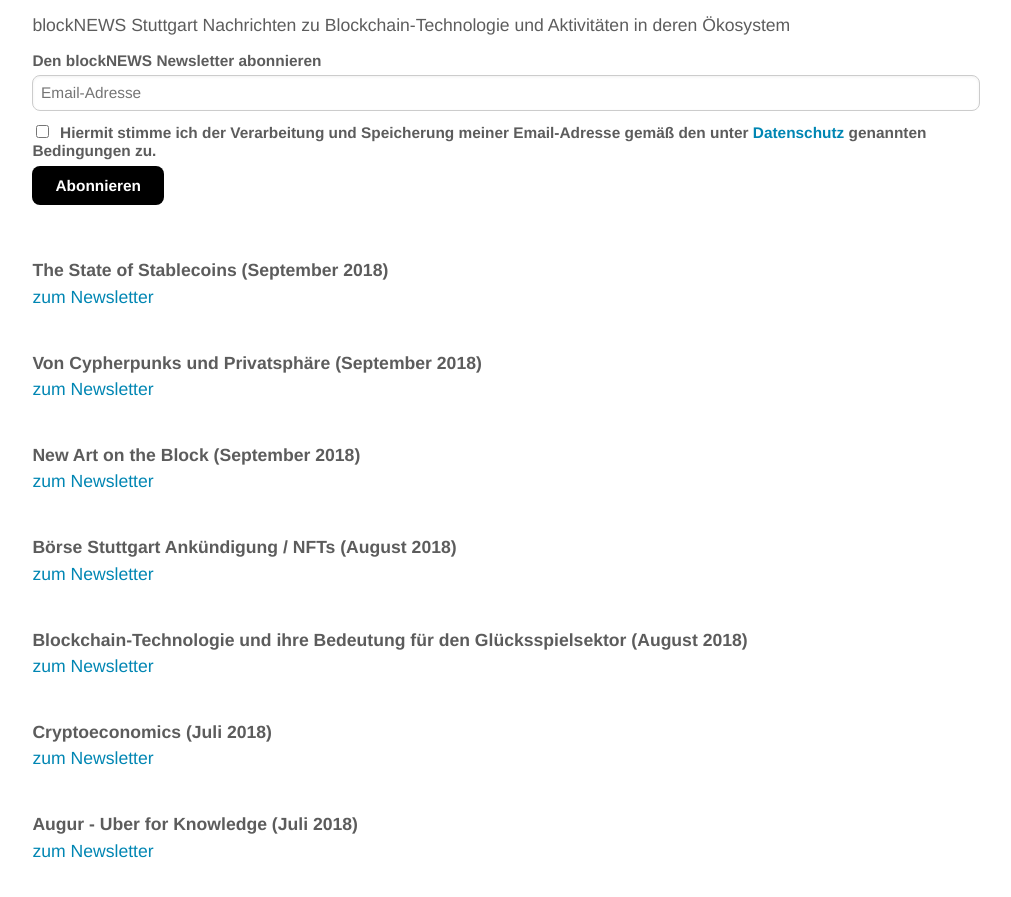
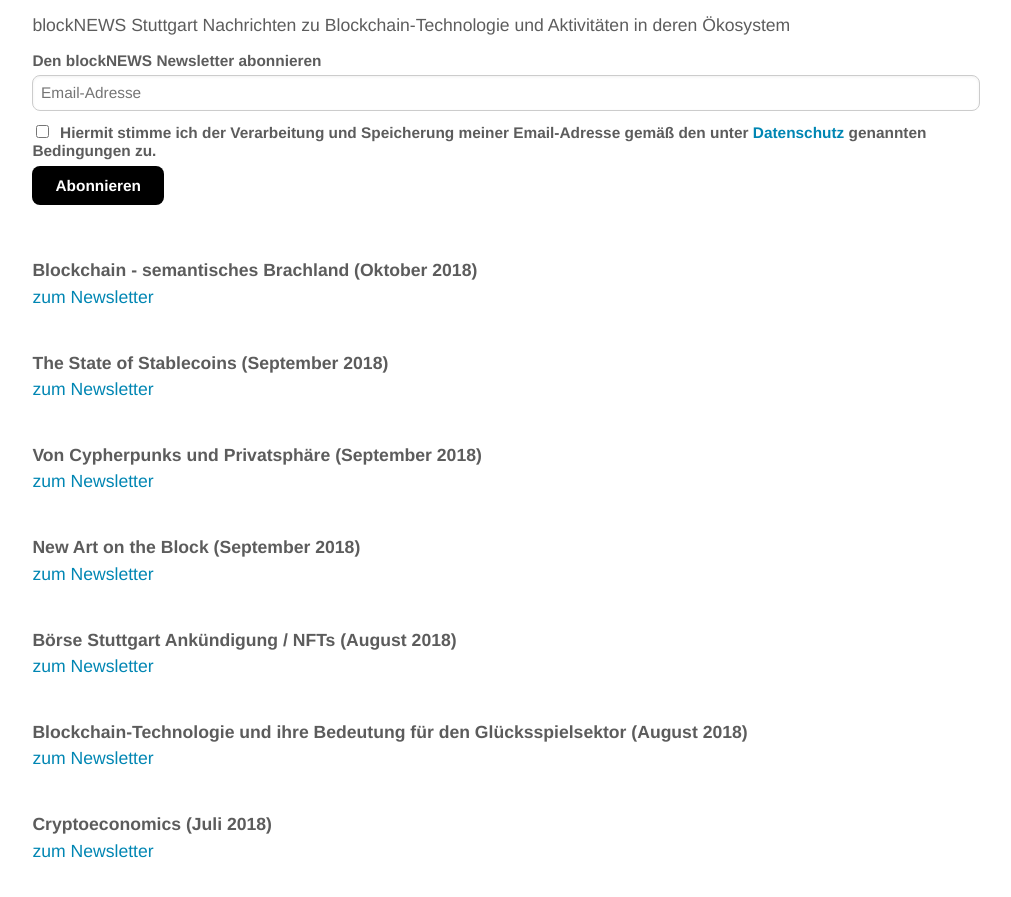
Before and after one commit to blocklab/site, a Jekyll site: the page built from newsletter.md, in a window 1280 px wide and 900 px high, scrolled down 529 px. Shown: the top 897 px of the window, without its empty margins (134-1145 px from the left). Built offline with Jekyll 4.4.1, drawn with Linux system fonts in a browser that asks for light colours; comment, search, counter and statistics services are not loaded.

Commit message:
Update newsletter.md

```diff
--- a/newsletter.md
+++ b/newsletter.md
@@ -33,6 +33,11 @@ Nachrichten zu Blockchain-Technologie und Aktivitäten in deren Ökosystem
 <!--End mc_embed_signup-->
 
 <br>
+<br>
+**Blockchain - semantisches Brachland (Oktober 2018)**
+<br>
+[zum Newsletter](https://mailchi.mp/cc49ff5d2cc9/blockchain-in-der-kw16-private-key-und-wallet-sicherheit-661229)
+
 <br>
 **The State of Stablecoins (September 2018)**
 <br>
```
